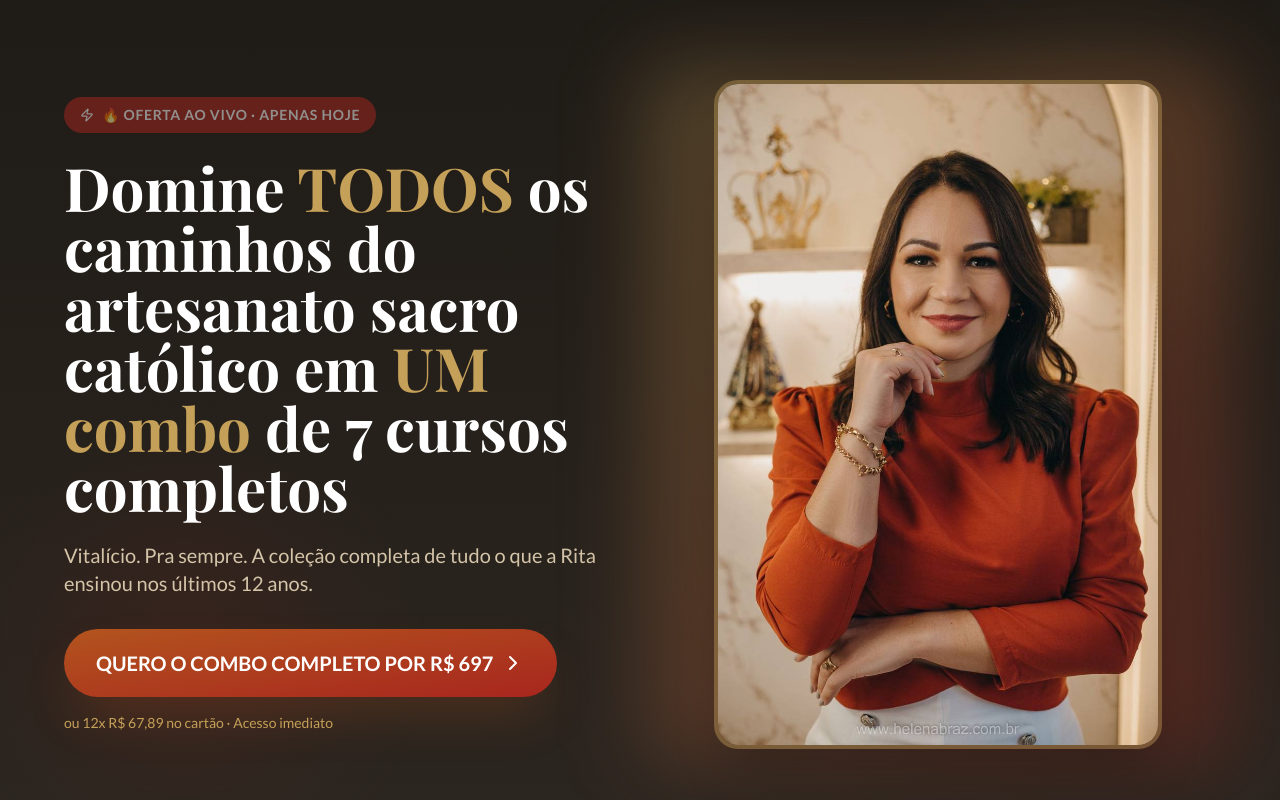
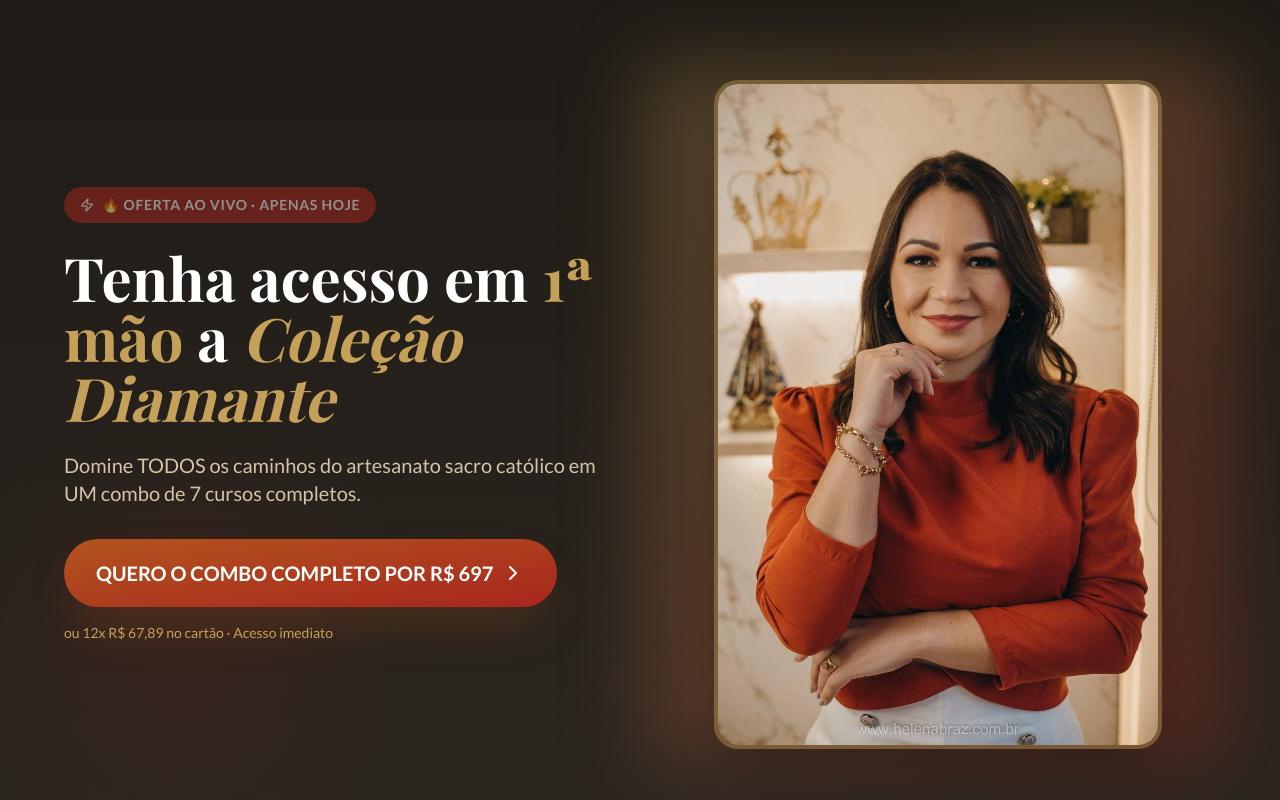
Before and after one commit to denderson2013-bot/COMBO-7-CURSOS-RITA-MACHADO, a React (Vite) app: page / in a window 1280 px wide. Shown: the top 800 px of the page. Built offline with nearby package versions, Linux system fonts and the light colour scheme.

Commit message:
headline: Coleção Diamante destacado + sub aspiracional

```diff
--- a/App.tsx
+++ b/App.tsx
@@ -225,10 +225,10 @@ function Dobra1Promessa() {
               <span className="text-xs md:text-sm font-bold text-white uppercase tracking-wider">🔥 OFERTA AO VIVO · APENAS HOJE</span>
             </div>
             <h1 className="text-3xl md:text-5xl lg:text-6xl font-bold leading-tight mb-6">
-              Domine <span className="text-[#C5A059]">TODOS</span> os caminhos do artesanato sacro católico em <span className="text-[#C5A059]">UM combo</span> de 7 cursos completos
+              Tenha acesso em <span className="text-[#C5A059]">1ª mão</span> a <span className="italic text-[#C5A059] font-serif">Coleção Diamante</span>
             </h1>
             <p className="text-lg md:text-xl text-[#D4C4A8] mb-8 leading-relaxed">
-              Vitalício. Pra sempre. A coleção completa de tudo o que a Rita ensinou nos últimos 12 anos.
+              Domine TODOS os caminhos do artesanato sacro católico em UM combo de 7 cursos completos.
             </p>
             <div className="flex flex-col items-center md:items-start gap-4">
               <Btn large>QUERO O COMBO COMPLETO POR R$ 697</Btn>
--- a/index.html
+++ b/index.html
@@ -3,8 +3,8 @@
   <head>
     <meta charset="UTF-8" />
     <meta name="viewport" content="width=device-width, initial-scale=1.0" />
-    <title>Combo 7 Cursos Rita Machado · Acesso Vitalício · R$ 697</title>
-    <meta name="description" content="Os 7 cursos vitalícios da Rita Machado num combo único. De R$ 2.079 por R$ 697 à vista ou 12x R$ 67,89. Oferta exclusiva ao vivo, vagas limitadas." />
+    <title>Coleção Diamante · 7 Cursos Vitalícios Rita Machado · R$ 697</title>
+    <meta name="description" content="Tenha acesso em 1ª mão à Coleção Diamante. Domine TODOS os caminhos do artesanato sacro católico em UM combo de 7 cursos vitalícios. De R$ 2.079 por R$ 697 à vista ou 12x R$ 67,89." />
 
     <link rel="preconnect" href="https://fonts.googleapis.com" />
     <link rel="preconnect" href="https://fonts.gstatic.com" crossorigin />
```
